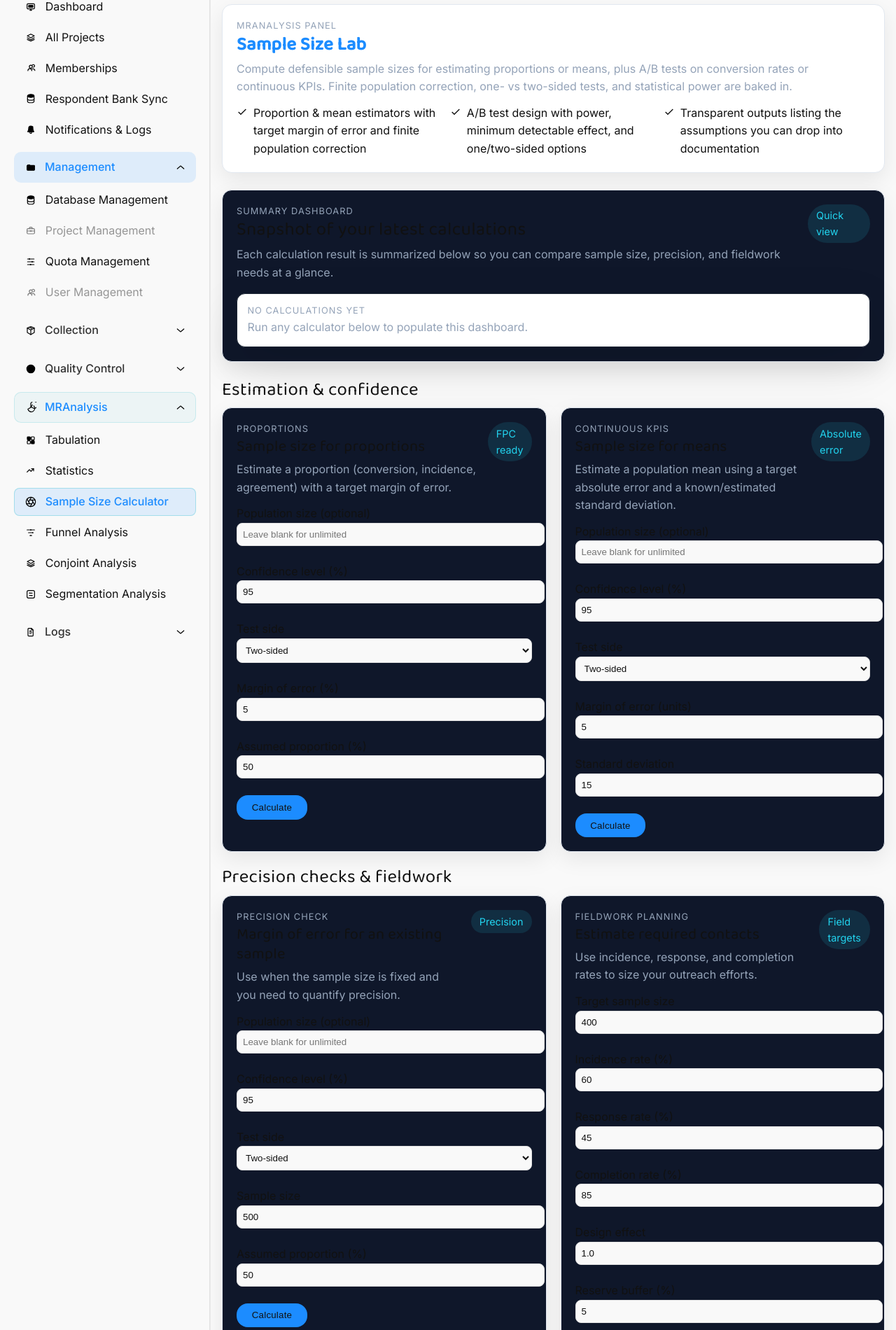
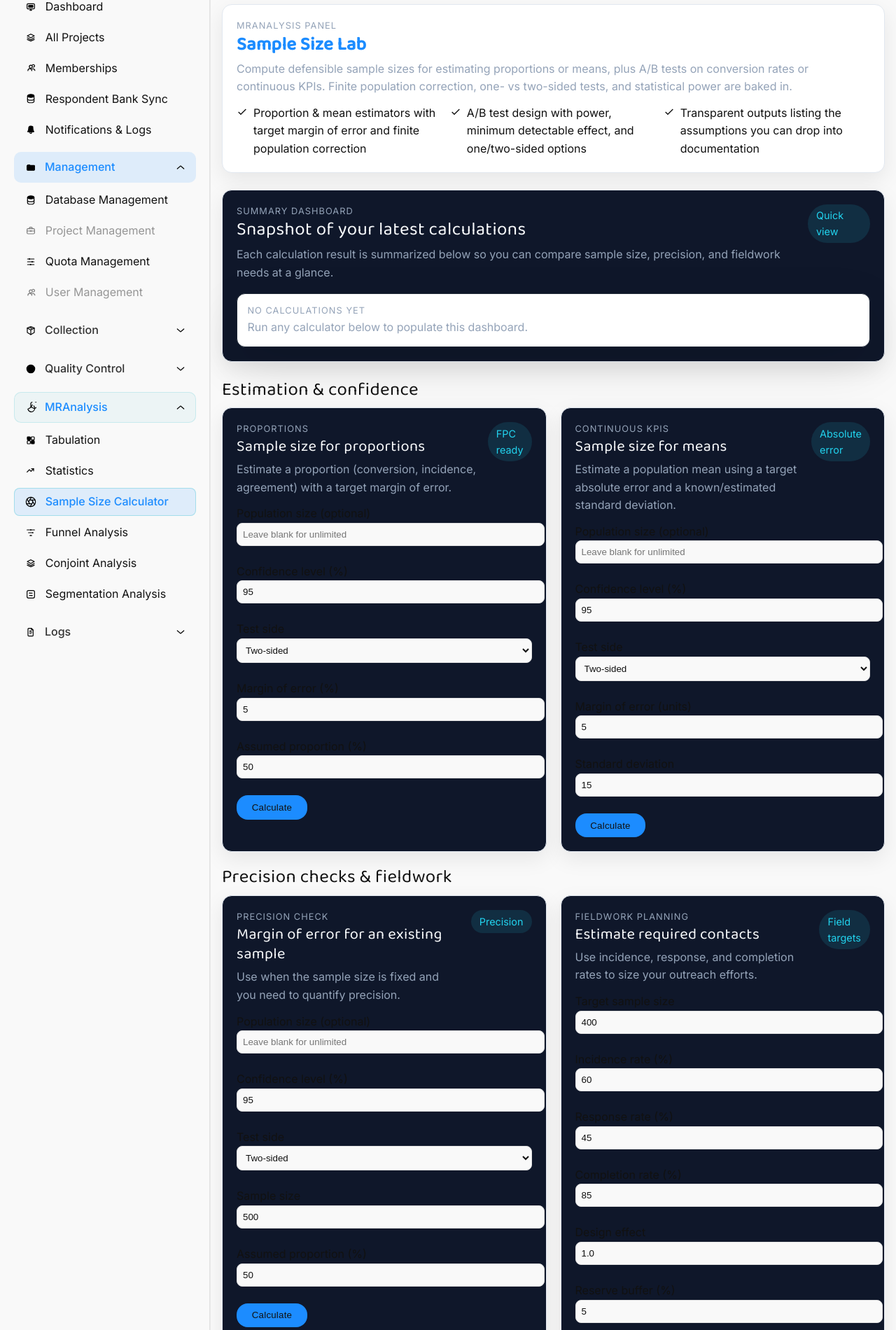
Before and after one commit to AMKhakbaz/insightzen_app, a Django app: page /sample-size-calculator/ in a window 1280 px wide. Shown: the part 156-2056 px from the top of the page at 70% size. Run offline with Django 4.2, Linux system fonts and the light colour scheme; the visitor is signed in with stand-in values (Sample User, id 1); data that the repository does not hold is empty; parts of the project's set-up code (start-up, migrations or seed data) failed here and were passed over; some libraries are stand-ins or nearby versions.

Commit message:
Fix sample size card heading contrast

```diff
--- a/core/templates/sample_size_calculator.html
+++ b/core/templates/sample_size_calculator.html
@@ -18,6 +18,10 @@
     .calc-card h3 {
         margin-top: 0;
         margin-bottom: 0.35rem;
+    }
+    .calc-card h2,
+    .calc-card h3 {
+        color: var(--text-on-dark, #f8fafc);
     }
     .calc-card form {
         display: grid;
```
